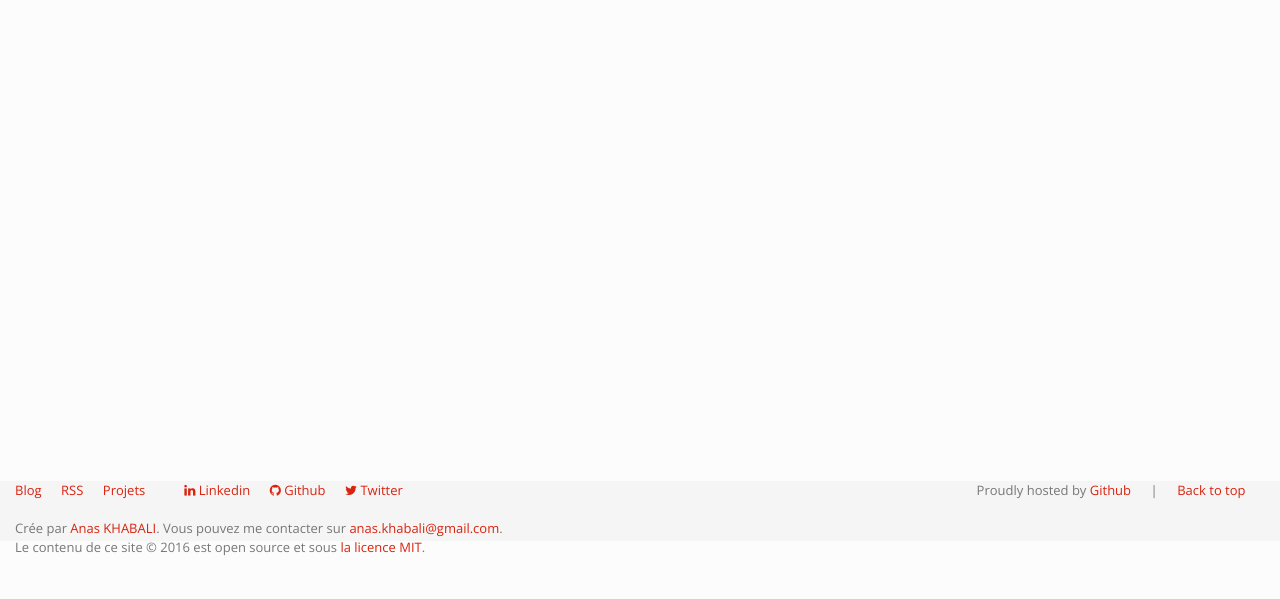
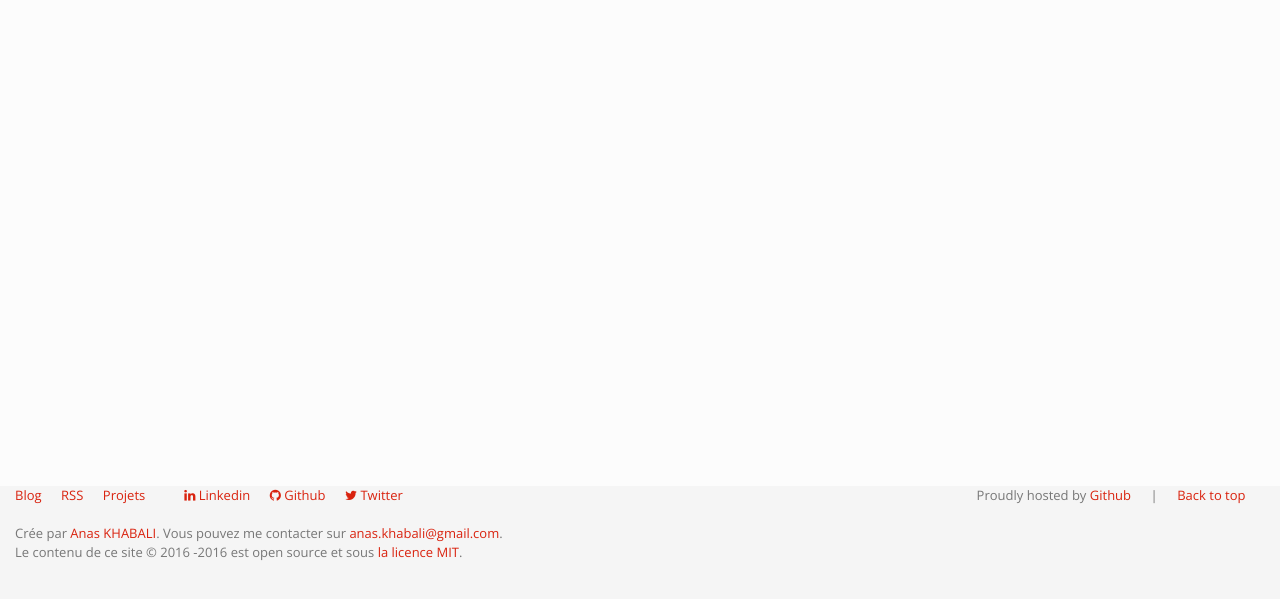
Before and after one commit to khabali/khabali.github.io, a Jekyll site: the page built from index.html, in a window 1280 px wide, cut to the strip 294-893 px from the top of the page. Built offline with Jekyll 4.4.1, drawn with Linux system fonts in a browser that asks for light colours.

Commit message:
FIX probleme d'affichage des posts avec le footer

```diff
--- a/_includes/footer.html
+++ b/_includes/footer.html
@@ -13,7 +13,7 @@
 		  <li><a href="https://twitter.com/{{site.twitter_username}}" target="_blank"><i class="fa fa-twitter" aria-hidden="true"></i> Twitter</a></li>
 		</ul>
 		<p>Crée par <a href="khabali.github.io" rel="nofollow">Anas KHABALI</a>. Vous pouvez me contacter sur <a href="mailto:anas.khabali@gmail.com">anas.khabali@gmail.com</a>.</p>
-		<p>Le contenu de ce site &copy;&nbsp;{{ site.time | date: '%Y' }} est open source et sous <a href="{{ site.github_repo }}/blob/master/LICENSE">la licence MIT</a>.</p>
+		<p>Le contenu de ce site &copy;&nbsp;2016 -{{ site.time | date: '%Y' }} est open source et sous <a href="{{ site.github_repo }}/blob/master/LICENSE">la licence MIT</a>.</p>
     </div>
 </footer>
 
--- a/_sass/_style.scss
+++ b/_sass/_style.scss
@@ -9,8 +9,7 @@
 
 body {
     padding-top: 60px;
-	/* Margin bottom by footer height */
-	margin-bottom: 60px;
+	  margin-bottom: 120px;
 }
 
 body>.navbar {
@@ -87,12 +86,12 @@
     margin-bottom: 10px
 }
 footer {
-    margin: 5em 0;
+  --margin: 5em 0;
 	position: absolute;
 	bottom: 0;
 	width: 100%;
 	/* Set the fixed height of the footer here */
-	height: 60px;
+	height: 120px;
 	background-color: #f5f5f5;
 }
 footer li {
```
Also changed, not shown: Gemfile.lock.
